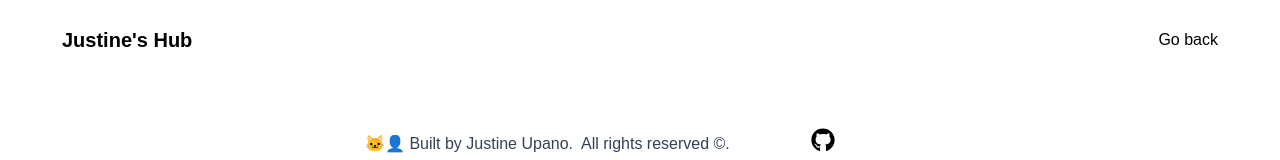
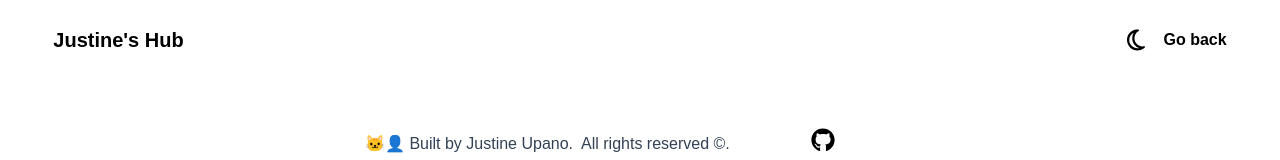
Before and after one commit to justine-135/me-v2, a React (Create React App) app: page /projects/1 in a window 1280 px wide. Shown: the top 160 px of the page. Built offline with nearby package versions, Linux system fonts and the light colour scheme; some icons are missing.

Commit message:
include toggle beside back link

```diff
--- a/src/components/partials/Navbar.jsx
+++ b/src/components/partials/Navbar.jsx
@@ -82,7 +82,7 @@ const Navbar = ({ theme, setTheme, menu, setMenu, isHome }) => {
         >
           <Exit className="h-8 w-8 dark:fill-darkH" />
         </button>
-        <div className="flex flex-col md:flex-row items-center justify-between w-11/12 max-w-[1156px]">
+        <div className="flex flex-col md:flex-row items-center justify-between w-11/12 max-w-[1256px]">
           <ScrollLink
             to="home-section"
             spy={true}
@@ -130,7 +130,20 @@ const Navbar = ({ theme, setTheme, menu, setMenu, isHome }) => {
                 </li>
               </ul>
             ) : (
-              <RouterLink to="/justineupano">Go back</RouterLink>
+              <div className="flex gap-4">
+                <button
+                  className="cursor-pointer hover:fill-darkBg"
+                  onClick={handleThemeSwitch}
+                >
+                  <Moon className="h-6 w-6 pointer-events-none dark:fill-darkH" />
+                </button>
+                <RouterLink
+                  className="font-semibold hover:underline hover:underline-offset-2 dark:text-darkP duration-75"
+                  to="/justineupano"
+                >
+                  Go back
+                </RouterLink>
+              </div>
             )}
           </Fade>
         </div>
```
